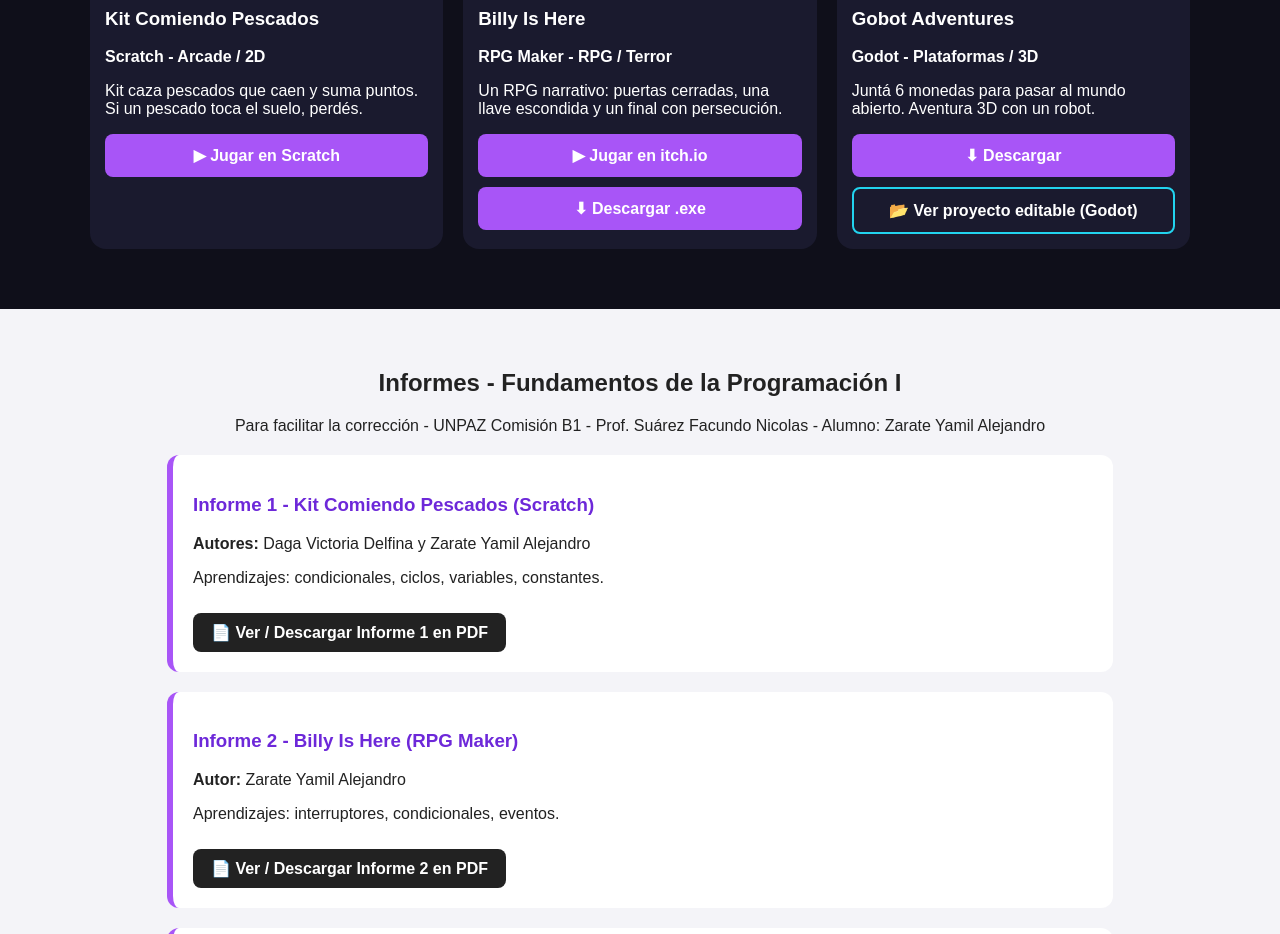
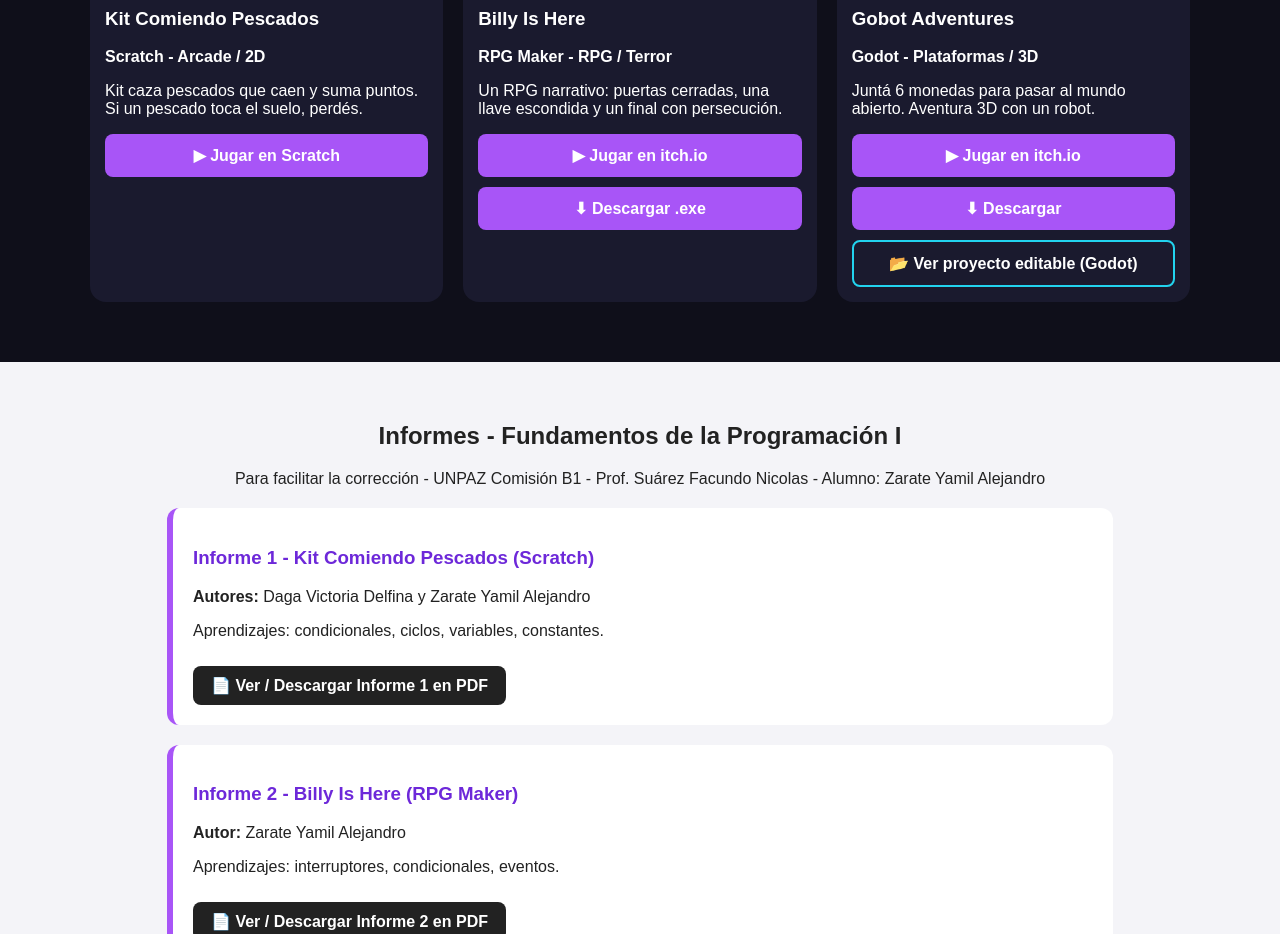
Before and after one commit to AleRiff/Portfolio-Web-FDP, a plain HTML site: page index.html in a window 1280 px wide. Shown: the part 800-1734 px from the top of the page. Drawn offline with Linux system fonts and the light colour scheme.

Commit message:
Update index.html

```diff
--- a/index.html
+++ b/index.html
@@ -63,6 +63,7 @@
       <h3> Gobot Adventures</h3>
       <p><b>Godot - Plataformas / 3D</b></p>
       <p>Juntá 6 monedas para pasar al mundo abierto. Aventura 3D con un robot.</p>
+      <a class="boton-jugar" href="https://aleriff18.itch.io/gobotventures" target="_blank">▶ Jugar en itch.io</a>
       <a class="boton-jugar" href="https://drive.google.com/drive/folders/1RlTGNYvOenp1e2QZ8s7x0MmU7ZbJjkoW?usp=sharing" target="_blank">⬇ Descargar</a>
       <a class="boton-editable" href="https://drive.google.com/file/d/1FpmYIYr7p7smx54-QJWnqwpyF3k96Mkn/view?usp=drivesdk" target="_blank">📂 Ver proyecto editable (Godot)</a>
     </div>
```
